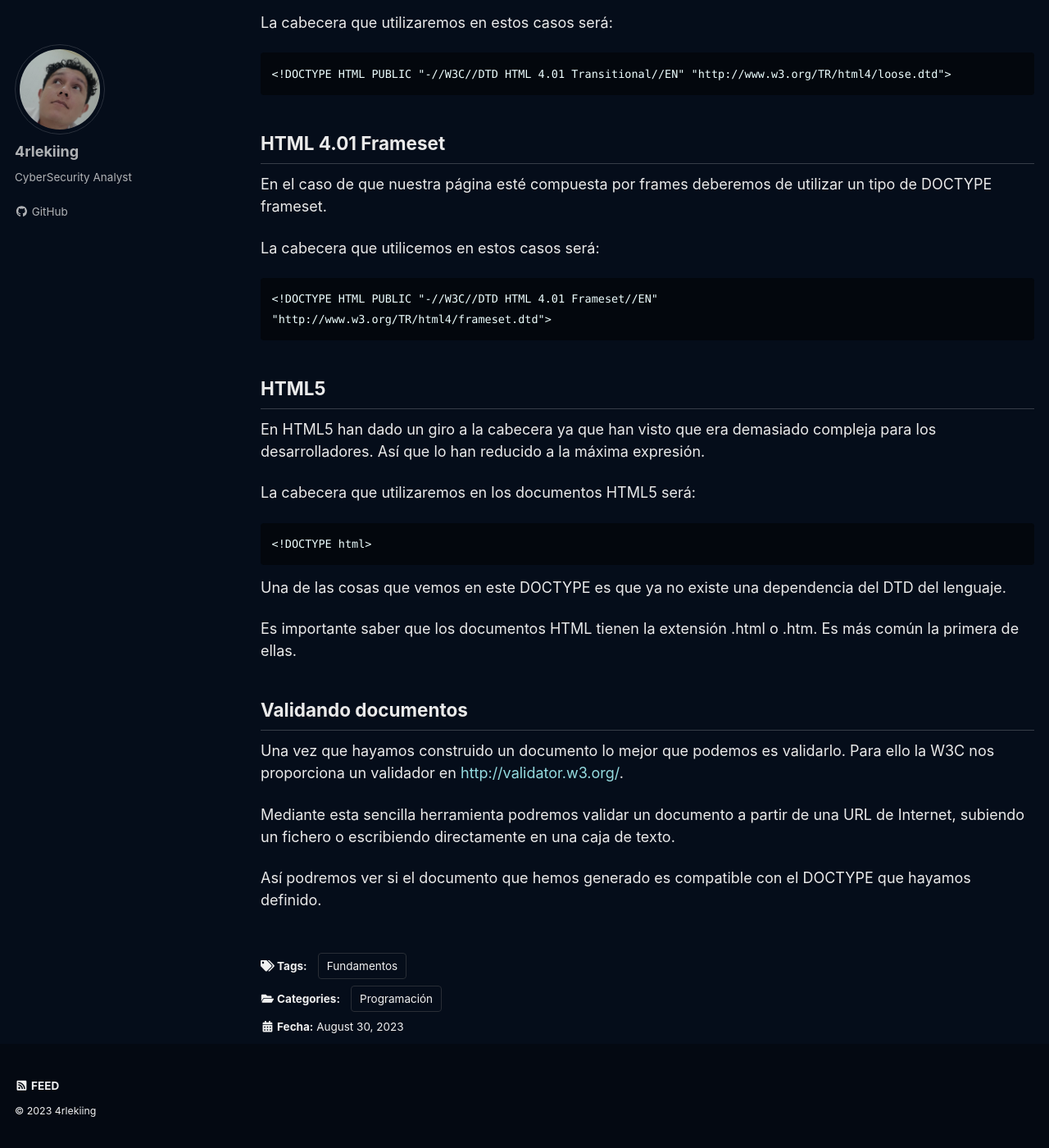
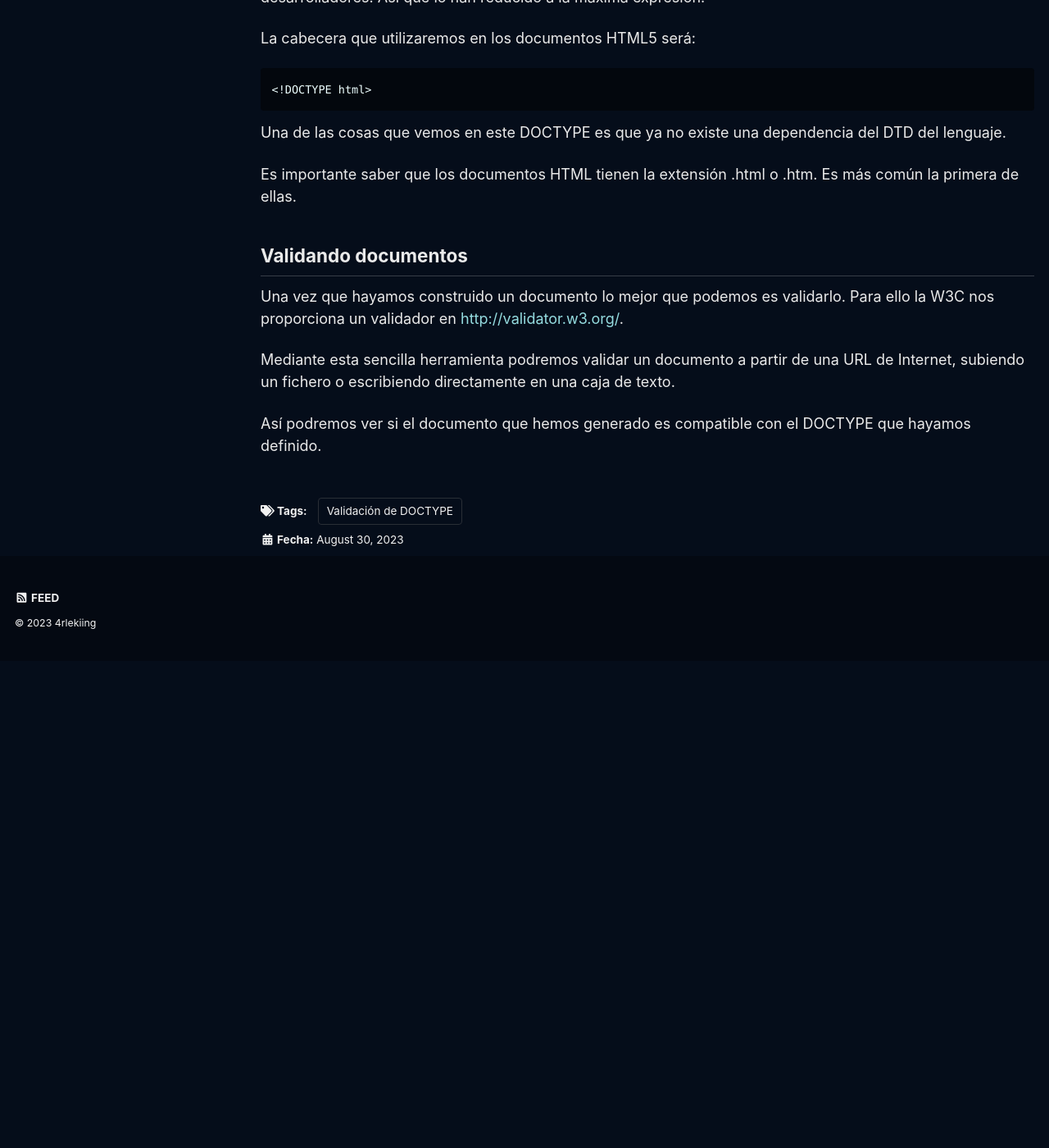
Before and after one commit to 4rleking/HTML.github.io, a Jekyll site: the page built from _posts/2023-08-02-Tipos.md, in a window 1280 px wide and 1400 px high, scrolled down 1909 px. Shown: the whole window at 82% size. Built offline with Jekyll 4.4.1, drawn with Linux system fonts in a browser that asks for light colours; cached includes are drawn as plain includes; a script that is not in the unit is left out; after the commit the page ends 2715 px from its top, so only the background shows below that.

Commit message:
Update 2023-08-02-Tipos.md

```diff
--- a/_posts/2023-08-02-Tipos.md
+++ b/_posts/2023-08-02-Tipos.md
@@ -8,12 +8,10 @@ header:
   teaser: /assets/images/20230802/Intro.png
   teaser_home_page: true
 categories:
-  - Programación
+  -
 tags:
-  - Fundamentos
+  - Validación de DOCTYPE
 ---
-
-![](/assets/images/20230801/Introduccion.jpg)
 
 Lo primero que tiene que hacer un documento HTML es definir su **DOCTYPE** o tipo de documento HTLM que es. Para ello la W3C ha definido una serie de tipos de documentos.
 
```
